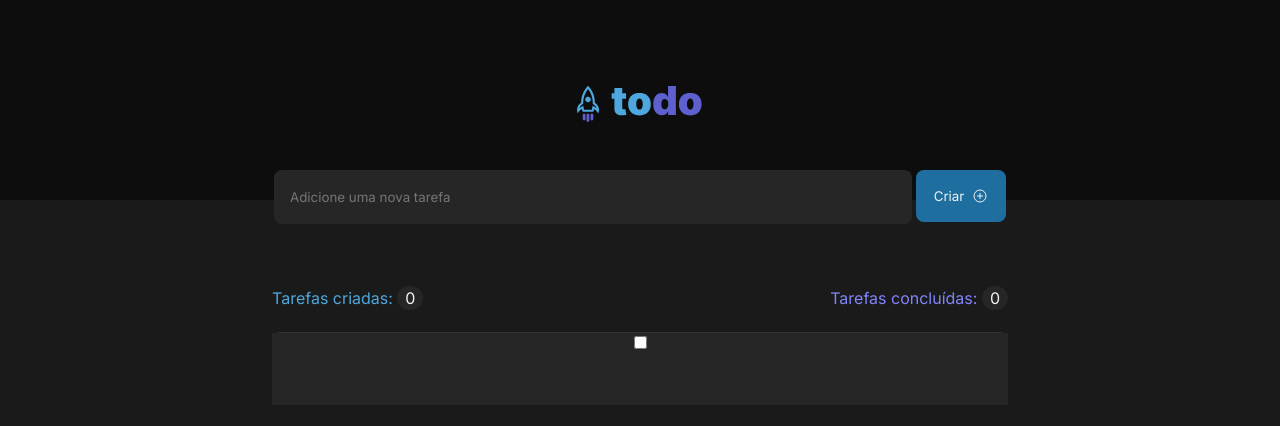
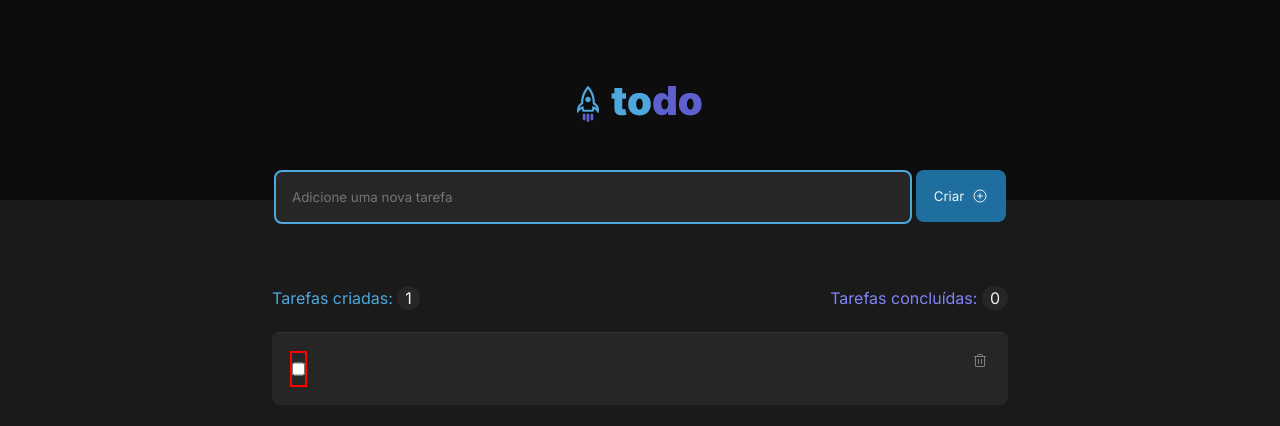
Before and after one commit to thiagohrcosta/Ignite-Todo-Typescript, a React (Vite) app: page / in a window 1280 px wide. Both pictures are taken after a click on the button "Criar". Shown: the top 426 px of the page. Built offline with nearby package versions, Linux system fonts and the light colour scheme.

Commit message:
Addint style to task and remove task

```diff
--- a/src/components/Tasks/Tasks.module.css
+++ b/src/components/Tasks/Tasks.module.css
@@ -102,4 +102,33 @@
   background: var(--gray-500);
   width: 100%;
   height: 72px;
+
+  padding: 20px;
+  border-radius: 8px;
+  margin: 0 0 8px 0;
+
+  display: flex;
+  justify-content: space-between;
 }
+
+.task input {
+  outline: 2px solid red;
+  background: var(--gray-500);
+	border: 1px solid var(--gray-700);
+
+
+	color: var(--gray-100);
+}
+
+.taskTrashIcon {
+  color: var(--gray-300);
+}
+
+.taskTrashIcon:hover {
+  color: var(--red-500);
+}
+
+.taskInput {
+  background: var(--gray-500);
+  border: 2px solid var(--blue-500);
+}
--- a/src/components/Tasks/Tasks.tsx
+++ b/src/components/Tasks/Tasks.tsx
@@ -1,4 +1,4 @@
-import { PlusCircle, ClipboardText } from "phosphor-react";
+import { PlusCircle, ClipboardText, Trash } from "phosphor-react";
 import React, { ChangeEvent, useState } from "react";
 import styles from "./Tasks.module.css";
 
@@ -22,15 +22,25 @@ export function Tasks(){
     setNewTask("");
   }
 
+  function handleDeleteTask(index: number) {
+    const newTasks = [...toDoTasks];
+    newTasks.splice(index, 1);
+    setToDoTasks(newTasks);
+  }
+
   function displayTasks() {
     return toDoTasks.map((task, index) => (
       <div key={index} className={styles.task}>
-        <input type="checkbox" checked={task.isDone} />
+        <input type="checkbox" checked={task.isDone}/>
         <span>{task.content}</span>
+        <Trash
+          size={16}
+          className={styles.taskTrashIcon}
+          onClick={() => handleDeleteTask(index)}
+        />
       </div>
     ));
   }
-
 
   return (
     <div className={styles.tasksContainer}>
@@ -47,7 +57,7 @@ export function Tasks(){
       </div>
 
       <div className={styles.tasksInformation}>
-        <p>Tarefas criadas: <span>0</span></p>
+        <p>Tarefas criadas: <span>{toDoTasks.length}</span></p>
         <p>Tarefas concluídas: <span>0</span></p>
       </div>
 
@@ -60,9 +70,7 @@ export function Tasks(){
               <span>Crie tarefas e organize seus itens a fazer</span>
             </div>
           ) : (
-
               displayTasks()
-
           )
         }
       </div>
```
